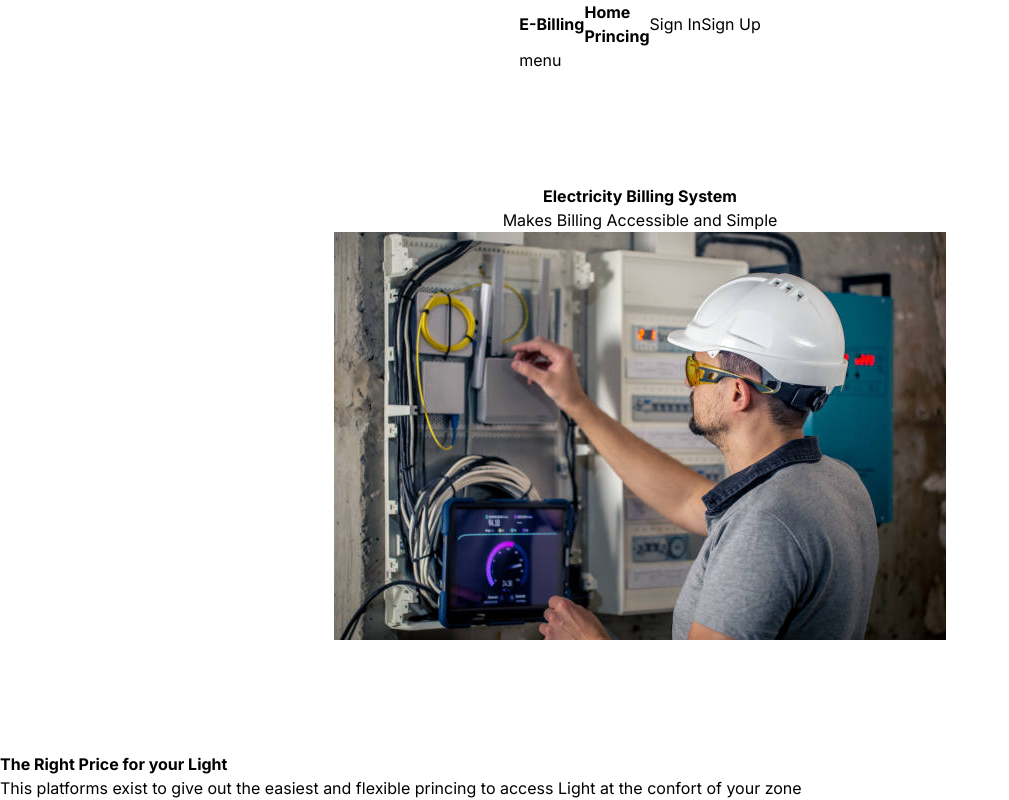
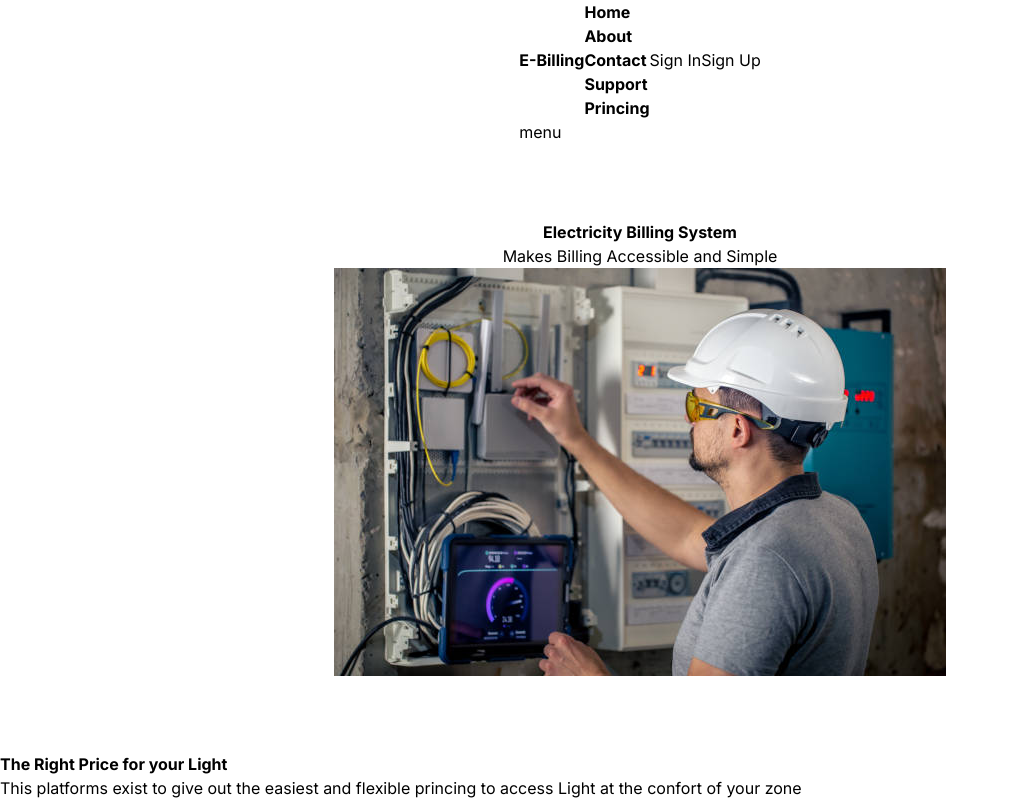
Before and after one commit to Jethrolopwus/electricity-billing-system, a Next.js app: page / in a window 1280 px wide. Shown: the whole page, without its empty margins (0-1009 px from the left). Built offline with nearby package versions, Linux system fonts and the light colour scheme.

Commit message:
chore: updates

```diff
--- a/Components/Navbar.tsx
+++ b/Components/Navbar.tsx
@@ -39,6 +39,9 @@ const Navbar = () => {
           <h1 className='text-3xl font-bold mr-6 sm:text-4xl'>E-Billing</h1>
           <ul className='hidden gap-4 md:flex'>
             <li onClick={handleScrollTo} className='font-bold text-lg'>Home</li>
+            <li onClick={handleScrollTo} className='font-bold text-lg cursor-pointer'>About</li>
+            <li onClick={handleScrollTo} className='font-bold text-lg cursor-pointer'>Contact</li>
+            <li onClick={handleScrollTo} className='font-bold text-lg cursor-pointer'>Support</li>
             <li onClick={handleScrollTo} className='font-bold text-lg cursor-pointer'>Princing</li>
           </ul>
         </div>
@@ -55,10 +58,13 @@ const Navbar = () => {
       </div>
       {nav &&
         <div className='w-full h-full bg-slate-300 flex md:hidden flex-col justify-between items-center px-2'>
-          <div className='flex items-center'>
+          <div className='flex items-center gap-8'>
             {/* <h1 className='text-3xl font-bold mr-6 sm:text-4xl'>E-Billing</h1> */}
             <ul className='flex flex-col'>
               <li><a href="/" className='font-bold text-lg'>Home</a></li>
+              <li><Link href=" " className='font-bold text-lg'>About</Link></li>
+              <li><Link href=" " className='font-bold text-lg'>Conntact</Link></li>
+              <li><Link href=" " className='font-bold text-lg'>Support</Link></li>
               <li><Link href=" " className='font-bold text-lg'>Princing</Link></li>
             </ul>
           </div>
```
Also changed, not shown: models/bill.model.ts (line endings or trailing spaces).
